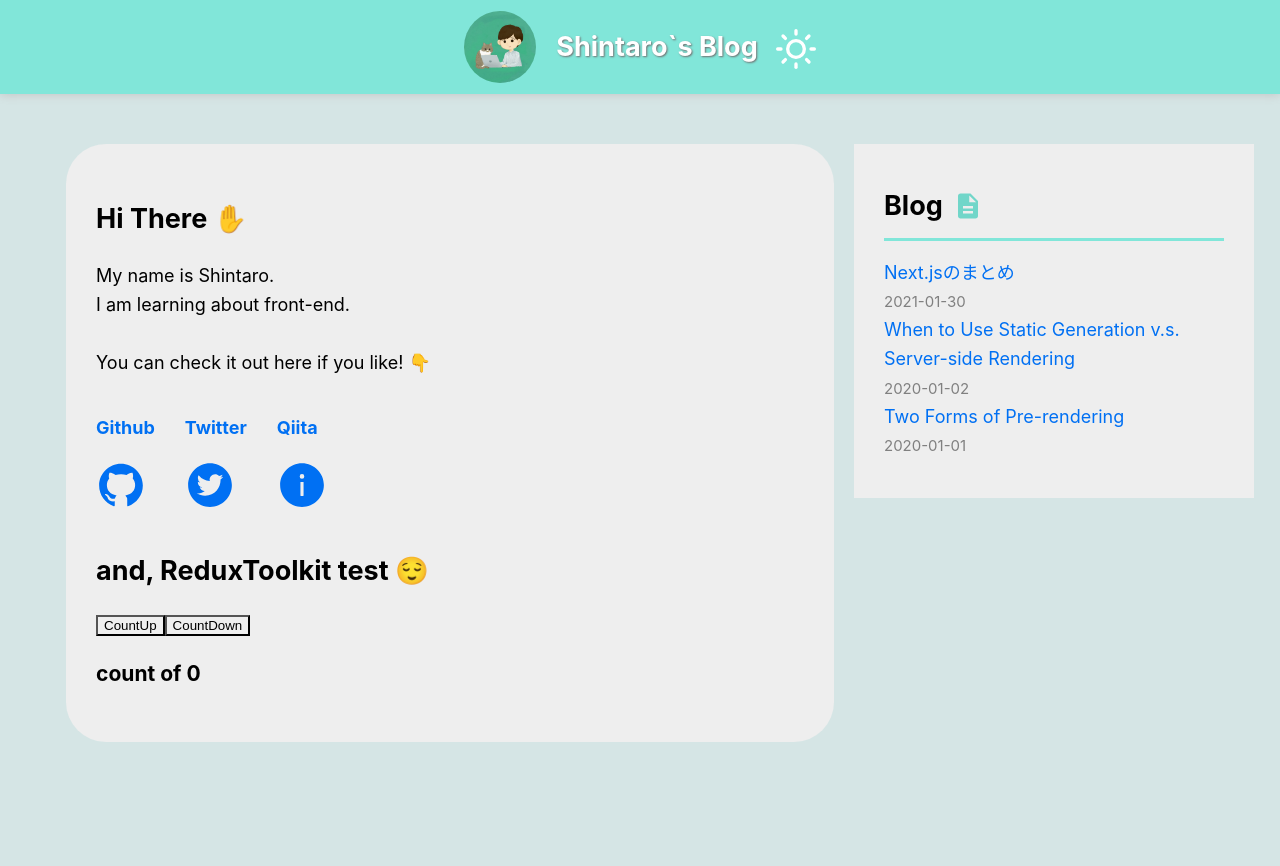
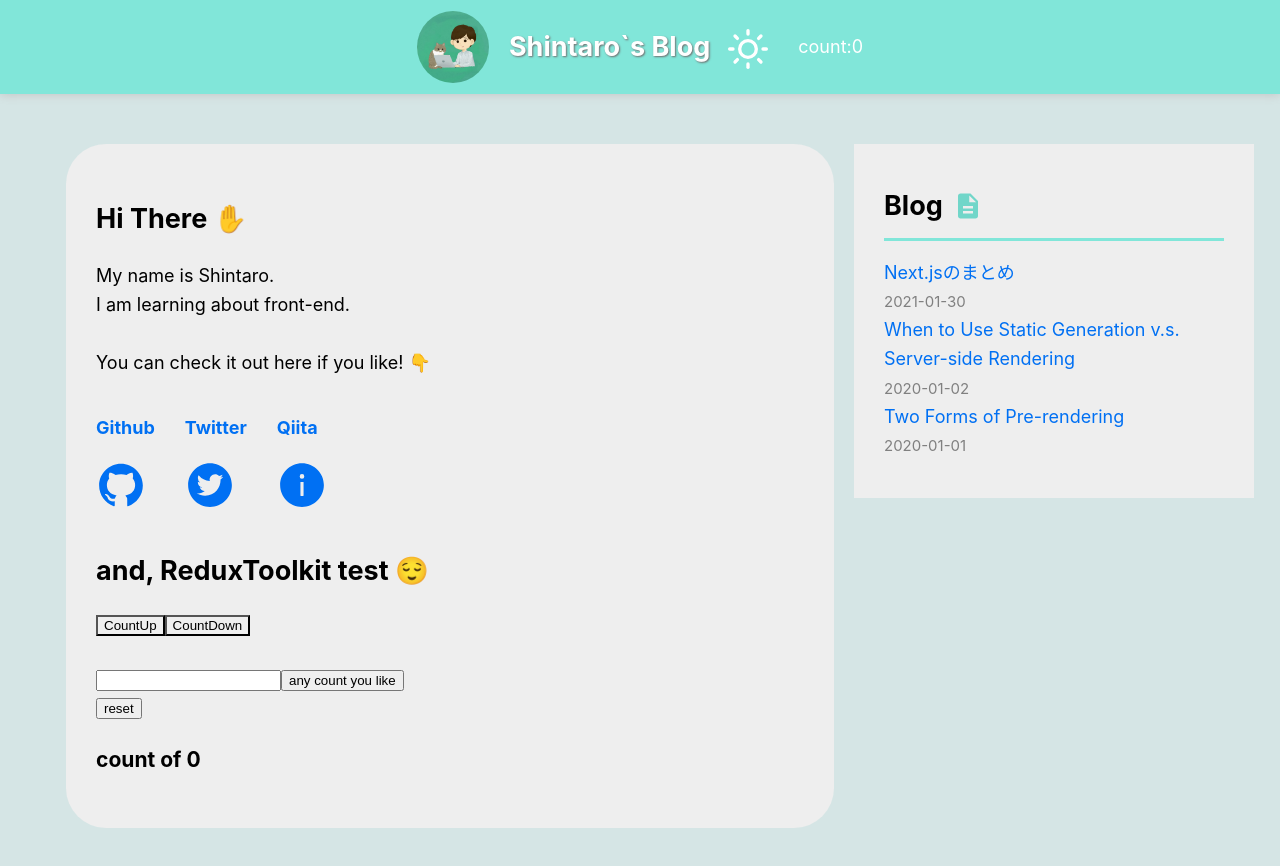
Before and after one commit to s-kawabe/nextjs-blog-ts, a Next.js app: page / in a window 1280 px wide. Shown: the top 866 px of the page. Before the commit the page ends 800 px from the top, so only its background shows below. Built offline with nearby package versions, Linux system fonts and the light colour scheme.

Commit message:
:construction: learn asyncronous redux action
learn asyncronous redux action

```diff
--- a/component/Counter.tsx
+++ b/component/Counter.tsx
@@ -1,6 +1,6 @@
-import { useDispatch, useSelector } from 'react-redux'
+import { useCallback, useState } from 'react'
+import { useDispatch } from 'react-redux'
 import counterSlice from '../ducks/counter/slice';
-import { CounterState } from '../ducks/counter/slice';
 import { useCounterState } from '../ducks/counter/selector';
 import { Button, Flex, Box } from '@chakra-ui/react';
 
@@ -8,6 +8,8 @@ const Counter: React.FC = () => {
 
   const dispatch = useDispatch()
   const state = useCounterState().counter
+
+  const [count, setCount] = useState<number>(0)
 
   const handleIncrement = () => {
     dispatch(counterSlice.actions.incremented())
@@ -17,12 +19,29 @@ const Counter: React.FC = () => {
     dispatch(counterSlice.actions.decremented())
   }
 
+  const handleAnyIncrement = () => {
+    dispatch(counterSlice.actions.added(count))
+  }
+
+  const reset = () => {
+    dispatch(counterSlice.actions.reset())
+  }
+
+  const inputCount = useCallback((event: React.ChangeEvent<HTMLInputElement>) => {
+    setCount(Number(event.target.value));
+  }, [setCount])
+
   return (
     <Box>
       <Flex>
         <Button colorScheme="blue" onClick={handleIncrement}>CountUp</Button>
         <Button colorScheme="red" onClick={handleDecrement}>CountDown</Button>
       </Flex>
+      <br />
+      <input type="text" name="text" onChange={inputCount}></input>
+      <button onClick={handleAnyIncrement}>any count you like</button>
+      <br />
+      <button onClick={reset}>reset</button>
       <h3>count of {state.count}</h3>
     </Box>
   )
--- a/component/Header.tsx
+++ b/component/Header.tsx
@@ -1,8 +1,12 @@
 /** @jsxImportSource @emotion/react */
 import { jsx, css } from '@emotion/react'
 import Link from 'next/link'
-import { Box, Image, Flex } from '@chakra-ui/react'
+import { Box, Image, Flex, Text, useCounter } from '@chakra-ui/react'
 import { SunIcon } from '@chakra-ui/icons'
+import { useSelector } from 'react-redux';
+import { CounterState } from '../ducks/counter/slice';
+import { useCounterState } from '../ducks/counter/selector';
+import { StoreState } from '../ducks/createStore';
 
 type Props = {
   name: string;
@@ -10,6 +14,9 @@ type Props = {
 }
 
 const Header: React.FC<Props> = ({name, home}) => {
+
+  const hoge = useSelector<StoreState, CounterState>((state) => state.counter)
+
   return (
     <header>
       {home ? (
@@ -23,6 +30,7 @@ const Header: React.FC<Props> = ({name, home}) => {
               mr={20}
             />
             <h2 css={css`text-shadow: 1px 1px 2px #707070`}>{name}`s Blog<SunIcon boxSize={40} ml={18}/></h2>
+            <Text ml={30}>count:{hoge.count}</Text>
           </Flex>
         </Box>
       ) : (
--- /dev/null
+++ b/ducks/counter/asyncActions.ts
@@ -0,0 +1,24 @@
+import { createAsyncThunk } from '@reduxjs/toolkit'
+
+const sleep = (microSecond: number) => {
+  // Promiseオブジェクトを返す
+  // resolve：処理
+  // microSecond：遅らせる時間
+  return new Promise((resolve) => setTimeout(resolve, microSecond))
+}
+
+// 非同期のAction これをcreateSliceのextraReducersで使用する。
+export const asyncIncrementCounter = createAsyncThunk<number, number>(
+  'counter/asyncINcrementCounter',
+  async (arg: number): Promise<number> => {
+    await sleep(1000)
+
+    // エラーが起きた時の動きを確認する為、一定確率でエラーが起きるようにする
+    const randNum = Math.floor(Math.random() * Math.floor(10));
+    if(randNum == 0 || randNum == 5 || randNum == 1) {
+      return Promise.reject(new Error('asyncIncrementCounter Error!'))
+    }
+
+    return arg;
+  }
+)
--- a/ducks/counter/slice.ts
+++ b/ducks/counter/slice.ts
@@ -1,7 +1,13 @@
 import { createSlice, PayloadAction } from '@reduxjs/toolkit';
+import { asyncIncrementCounter } from './asyncActions';
 
-export type CounterState = { count: number }
-export const initialState: CounterState = { count: 0 }
+export type CounterState = {
+  count: number
+}
+
+export const initialState: CounterState = {
+  count: 0
+}
 
 const counterSlice = createSlice({
   name: 'counter',
@@ -13,6 +19,15 @@ const counterSlice = createSlice({
     }),
     decremented: (state) => ({ ...state, count: state.count - 1}),
     incremented: (state) => ({ ...state, count: state.count + 1}),
+    reset: (state) => ({ ...state, count: 0 })
+  },
+  extraReducers: (builder) => {
+    builder.addCase(asyncIncrementCounter.pending, (state) => {
+      return {
+        ...state,
+
+      }
+    })
   }
 })
 
```
